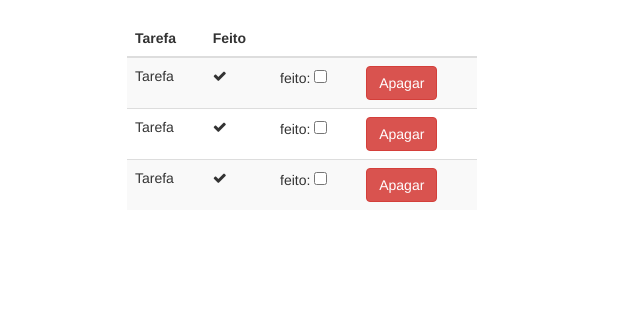
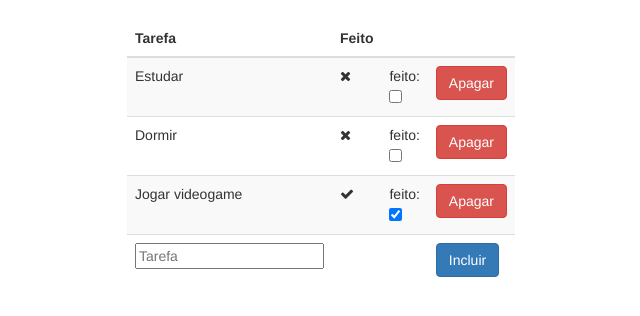
Before and after one commit to HugoTamaki/Javascript-course, a plain HTML site: page exercicios/exercicio14.html in a window 1280 px wide. Shown: the whole page, without its empty margins (340-980 px from the left). Drawn offline with nearby package versions, Linux system fonts and the light colour scheme.

Commit message:
todo list done

```diff
--- a/exercicios/exercicio14.html
+++ b/exercicios/exercicio14.html
@@ -26,10 +26,84 @@
     }
   </style>
   <script>
+    var tarefas = [
+      {
+          name: "Estudar",
+          done: false
+      },
+      {
+          name: "Dormir",
+          done: false
+      },
+      {
+          name: "Jogar videogame",
+          done: true
+      }
+    ];
 
+    function formatHTML () {
+        var html = "";
+
+        tarefas.forEach(function (task, index) {
+          html += '<tr>';
+          html += '<td>' + task.name + '</td>';
+          html += '<td><i class="fa ' + (task.done ? 'fa-check' : 'fa-close') + '"></i></td>';
+          html += '<td>feito: <input type="checkbox" ' + (task.done ? 'checked' : '') + ' onchange="changeStatus(this, ' + index + ')"></td>';
+          html += '<td><span class="btn btn-danger" onclick="deleteTask(' + index + ')">Apagar</span></td>';
+          html += '</tr>';
+        });
+
+        document.getElementById('table-body').innerHTML = html;
+    }
+
+    function addTask () {
+      var task = document.getElementById('newTask').value;
+
+      if (task === '') {
+        alert('Errado!');
+      } else if (checkTask(task)) {
+        alert("A tarefa " + repeated[0].name + " já existe.");
+      } else {
+        tarefas.push({ name: task, done: false });
+
+        formatHTML();
+
+        document.getElementById('newTask').value = "";
+      }
+    }
+
+    var repeated = [];
+
+    function checkTask(task){
+      //SE NAO TIVER NENHUMA TAREFA COM ESTE NOME
+      repeated = tarefas.filter(function (element){
+        return (element.name === task);
+      })
+
+      return repeated.length > 0 ? true : false;
+    }
+
+    function deleteTask(index) {
+      tarefas.splice(index, 1);
+
+      formatHTML();
+    }
+
+    function changeStatus(self, index) {
+      var task = tarefas[index]
+
+      if (self.checked) {
+        task.done = true
+      } else {
+        task.done = false
+      }
+
+      tarefas[index] = task;
+      formatHTML();
+    }
   </script>
 </head>
-<body>
+<body onload="formatHTML()">
   <div class="container">
     <div class="row-centered">
       <div class="col-lg-4 col-centered">
@@ -43,25 +117,13 @@
             </tr>
           </thead>
           <tbody id="table-body">
-            <tr>
-              <td>Tarefa</td>
-              <td><i class="fa fa-check"></i></td>
-              <td>feito: <input type="checkbox"></td>
-              <td><span class="btn btn-danger">Apagar</span></td>
-            </tr>
-            <tr>
-              <td>Tarefa</td>
-              <td><i class="fa fa-check"></i></td>
-              <td>feito: <input type="checkbox"></td>
-              <td><span class="btn btn-danger">Apagar</span></td>
-            </tr>
-            <tr>
-              <td>Tarefa</td>
-              <td><i class="fa fa-check"></i></td>
-              <td>feito: <input type="checkbox"></td>
-              <td><span class="btn btn-danger">Apagar</span></td>
-            </tr>
           </tbody>
+          <tfoot>
+            <td><input type="text" id="newTask" placeholder="Tarefa"></td>
+            <td></td>
+            <td></td>
+            <td><input type="button" value="Incluir" class="btn btn-primary" onclick="addTask()"></td>
+          </tfoot>
         </table>
       </div>
     </div>
```
